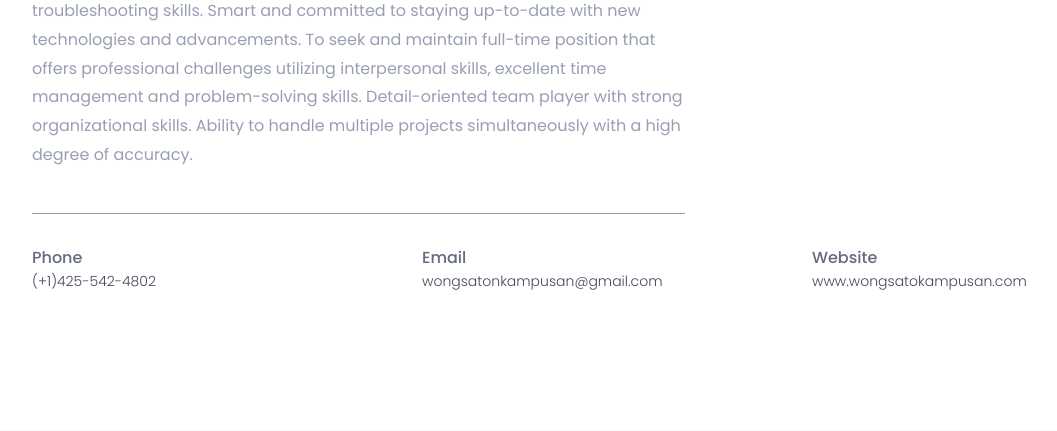
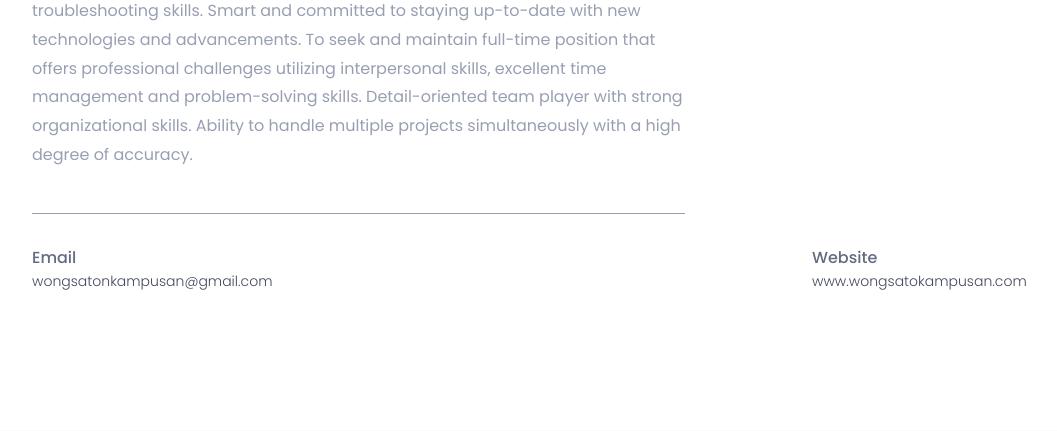
Before and after one commit to wongsatonk/Portfolio, a Flask app: page / in a window 1280 px wide. Shown: the part 1772-2203 px from the top of the page, without its empty margins (38-1095 px from the left). Run offline with Flask 3, Linux system fonts and the light colour scheme; some libraries are stand-ins or nearby versions.

Commit message:
hided phone information and update contact submit button

```diff
--- a/app.py
+++ b/app.py
@@ -7,4 +7,4 @@ def hello():
     return render_template('index.html')
 
 if __name__ == '__main__':
-    app.run(debug=True, port=5001)
+    app.run(debug=True, port=5002)
--- a/templates/index.html
+++ b/templates/index.html
@@ -194,13 +194,7 @@
 					</div>
 				</div>
 				<div class="row">
-					<div class="col-sm-4">
-						<div class="single-about-add-info">
-							<h3>phone</h3>
-							<p>(+1)425-542-4802</p>
-						</div>
-					</div>
-					<div class="col-sm-4">
+					<div class="col-sm-8">
 						<div class="single-about-add-info">
 							<h3>email</h3>
 							<p>wongsatonkampusan@gmail.com</p>
@@ -865,16 +859,32 @@
 										<div class="col-sm-12">
 											<div class="form-group">
 												<textarea class="form-control" rows="8" id="comment"
-													placeholder="Message"></textarea>
+													placeholder="Message..."></textarea>
 											</div><!--/.form-group-->
 										</div><!--/.col-->
 									</div><!--/.row-->
 									<div class="row">
 										<div class="col-sm-12">
 											<div class="single-contact-btn">
-												<a class="contact-btn" href="#" role="button">submit</a>
+												<a class="contact-btn" role="button" onclick="sendMail();">submit</a>
 											</div><!--/.single-single-contact-btn-->
 										</div><!--/.col-->
+
+										<script>
+											function sendMail() {
+												var name = document.getElementById('name').value;
+												// var email = document.getElementById('email').value;
+												var subject = document.getElementById('subject').value;
+												var comment = document.getElementById('comment').value;
+
+												var mailtoLink = 'mailto:wongsatonkampusan@gmail.com?subject=' +
+																 encodeURIComponent(subject) +
+																 '&body=' + encodeURIComponent("Hi Wongsaton, " + "\n\n My name is " + name + ".\n\n" + comment);
+
+												window.location.href = mailtoLink;
+											}
+										</script>
+
 									</div><!--/.row-->
 								</form><!--/form-->
 							</div><!--/.contact-form-->
@@ -888,10 +898,6 @@
 									<p>Automation, Control and Project Engineer | Developer</p>
 								</div>
 								<div class="contact-add-info">
-									<div class="single-contact-add-info">
-										<h3>phone</h3>
-										<p>(+1)425-542-4802</p>
-									</div>
 									<div class="single-contact-add-info">
 										<h3>email</h3>
 										<p>wongsatonkampusan@gmail.com</p>
```
Also changed, not shown: 2 other files.
